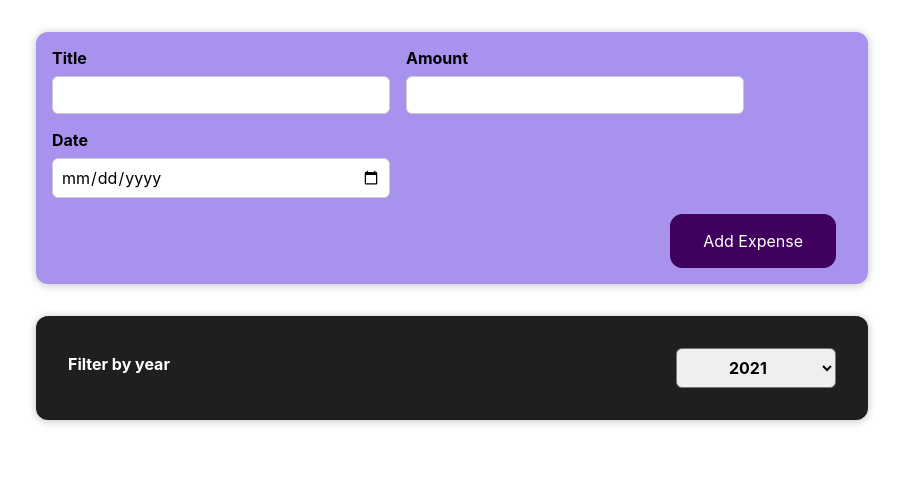
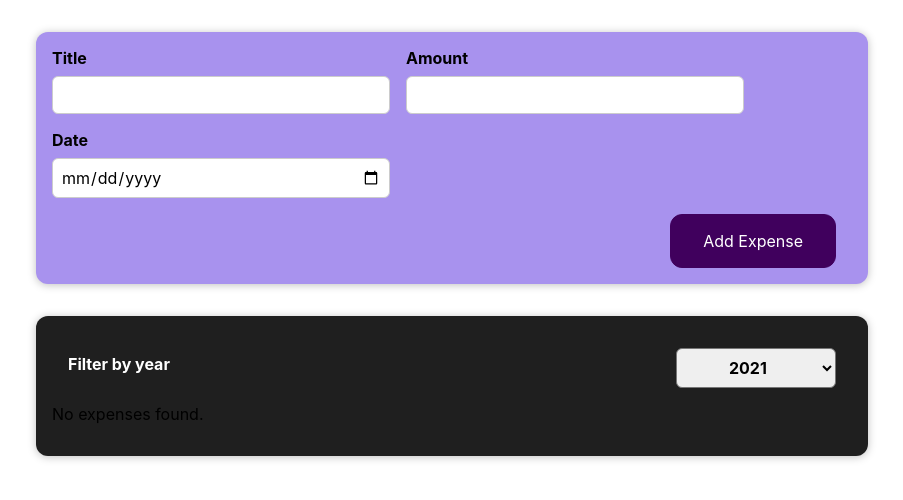
Before and after one commit to franco148/reactjs-examples, a React (Create React App) app in the folder expenses-tracker-v1/: page / in a window 1280 px wide. Shown: the top 500 px of the page, without its empty margins (188-1091 px from the left). Built offline with nearby package versions, Linux system fonts and the light colour scheme.

Commit message:
Section4-ReactState-WorkingWithEvents: Outputting conditional content

```diff
--- a/expenses-tracker-v1/src/components/Expenses/Expenses.js
+++ b/expenses-tracker-v1/src/components/Expenses/Expenses.js
@@ -23,22 +23,42 @@
     // });
   };
 
+  let expensesContent = <p>No expenses found.</p>;
+  if (filteredExpenses.length > 0) {
+    expensesContent = filteredExpenses.map((expense) => {
+      return (
+        <ExpenseItem
+          key={expense.id}
+          title={expense.title}
+          amount={expense.amount}
+          date={expense.date}
+        />
+      );
+    });
+  }
+
   return (
     <Card className="expenses">
       <ExpenseFilter
         selected={filteredYear}
         onFilterSelect={filterChangeHandler}
       />
-      {filteredExpenses.map((expense) => {
-        return (
-          <ExpenseItem
-            key={expense.id}
-            title={expense.title}
-            amount={expense.amount}
-            date={expense.date}
-          />
-        );
-      })}
+      {
+        // here we can have a ternary expresion in order to show information when there is no expenses for
+        // a selected year
+        // filteredExpenses.map((expense) => {
+        //   return (
+        //     <ExpenseItem
+        //       key={expense.id}
+        //       title={expense.title}
+        //       amount={expense.amount}
+        //       date={expense.date}
+        //     />
+        //   );
+        // })
+
+        expensesContent
+      }
     </Card>
   );
 }
```
